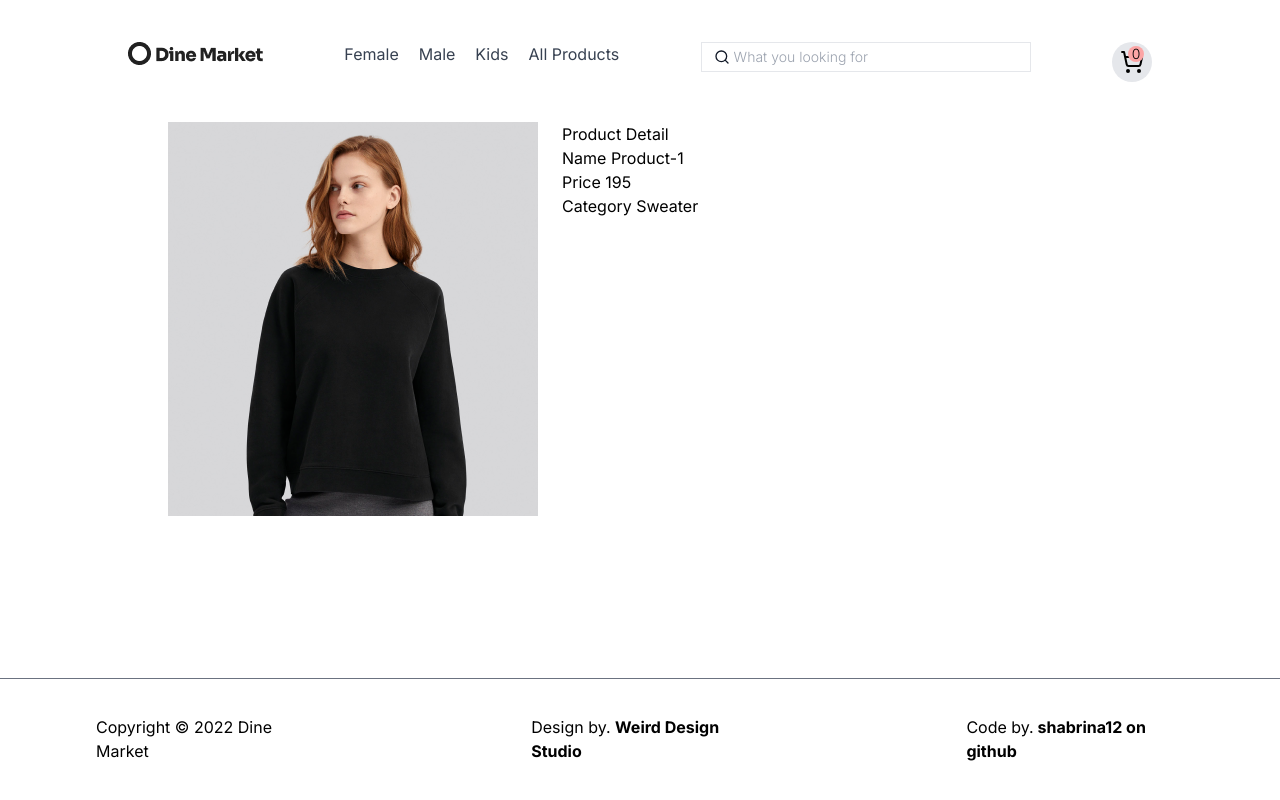
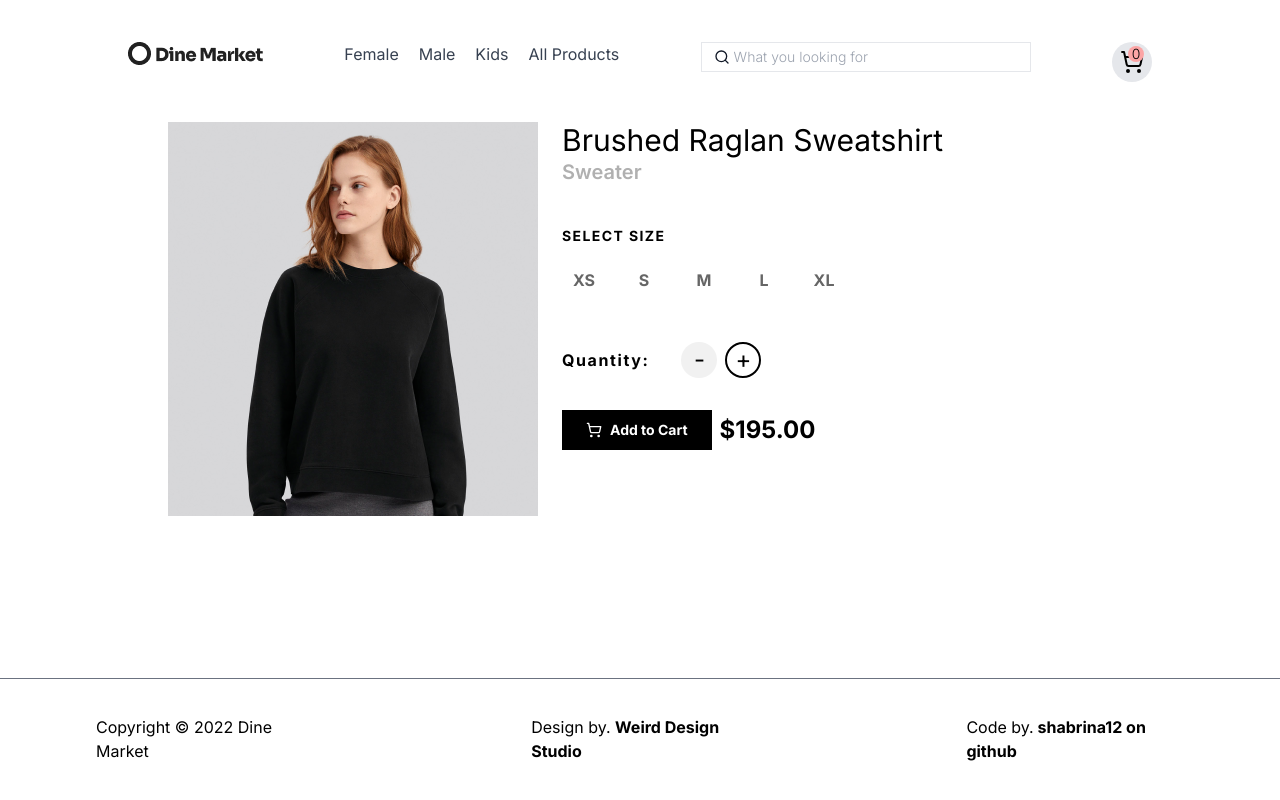
Before and after one commit to smmartprogrammer/ecoomerce, a Next.js app: page /allproducts/1 in a window 1280 px wide. Built offline with nearby package versions, Linux system fonts and the light colour scheme.

Commit message:
working on product detail pg ui

```diff
--- a/app/allproducts/[id]/page.tsx
+++ b/app/allproducts/[id]/page.tsx
@@ -1,6 +1,8 @@
 import ProductCard from "@/components/ProductCard";
 import { Products } from "@/components/ProductDetails";
+import { ShoppingCart } from "lucide-react";
 import Image, { StaticImageData } from "next/image";
+import { Button } from "@/components/ui/button"
 
 const getProductbyDetail = (id: string) => {
   return Products.filter((product) => product.id === id);
@@ -18,13 +20,58 @@ export default function Page({ params }: { params: { id: string } }) {
           </div>
           <div>
             {" "}
-            Product Detail
-            <p>Name {product.name} </p>
-            <p>Price {product.price} </p>
-            <p>Category {product.category} </p>
+            <p className="text-3xl font-normal"> {product.title} </p>
+            <p className="text-xl font-semibold  text-[#B0B0B0]">
+              {" "}
+              {product.category}{" "}
+            </p>
+            <p className="mt-10 text-sm font-bold tracking-widest   ">
+              {" "}
+              SELECT SIZE{" "}
+            </p>
+            <div className="mt-3 space-x-4">
+              <button className="  h-11 w-11 rounded-full  hover:bg-white hover:border-spacing-5  hover:drop-shadow-2xl font-bold  text-[#666666]">
+                XS
+              </button>
+              <button className="  h-11 w-11 rounded-full  hover:bg-white hover:border-spacing-5  hover:drop-shadow-2xl font-bold  text-[#666666]">
+                S
+              </button>
+              <button className="  h-11 w-11 rounded-full  hover:bg-white hover:border-spacing-5  hover:drop-shadow-2xl font-bold  text-[#666666]">
+                M
+              </button>
+              <button className="  h-11 w-11 rounded-full  hover:bg-white hover:border-spacing-5  hover:drop-shadow-2xl font-bold  text-[#666666]">
+                L
+              </button>
+              <button className="  h-11 w-11 rounded-full  hover:bg-white hover:border-spacing-5  hover:drop-shadow-2xl font-bold  text-[#666666]">
+                XL
+              </button>
+            </div>
+            <div className="flex mt-10 space-x-8  items-center   ">
+              <p className="text-base font-bold tracking-widest   ">
+                Quantity:
+              </p>
+              <div className="space-x-2">
+                <button className="h-9 w-9 rounded-full bg-[#F1F1F1] text-2xl ">
+                  -
+                </button>
+
+                <button className="h-9 w-9 rounded-full border-solid   text-2xl border-2 border-black  ">
+                  +
+                </button>
+              </div>
+            </div>
+            <div className="flex mt-8 space-x-2 items-center">
+                <Button className="bg-black text-white font-bold px-6  ">
+                  <ShoppingCart className="mr-2 h-4 w-4 text-xl font-bold " /> Add to Cart
+                </Button>
+                <p className="text-2xl font-bold"> ${product.price}.00</p>
+              </div>
+
           </div>
         </div>
       ))}
+      <div></div>
+      {/* <div className="">Overview Information</div> */}
     </div>
   );
 }
```
